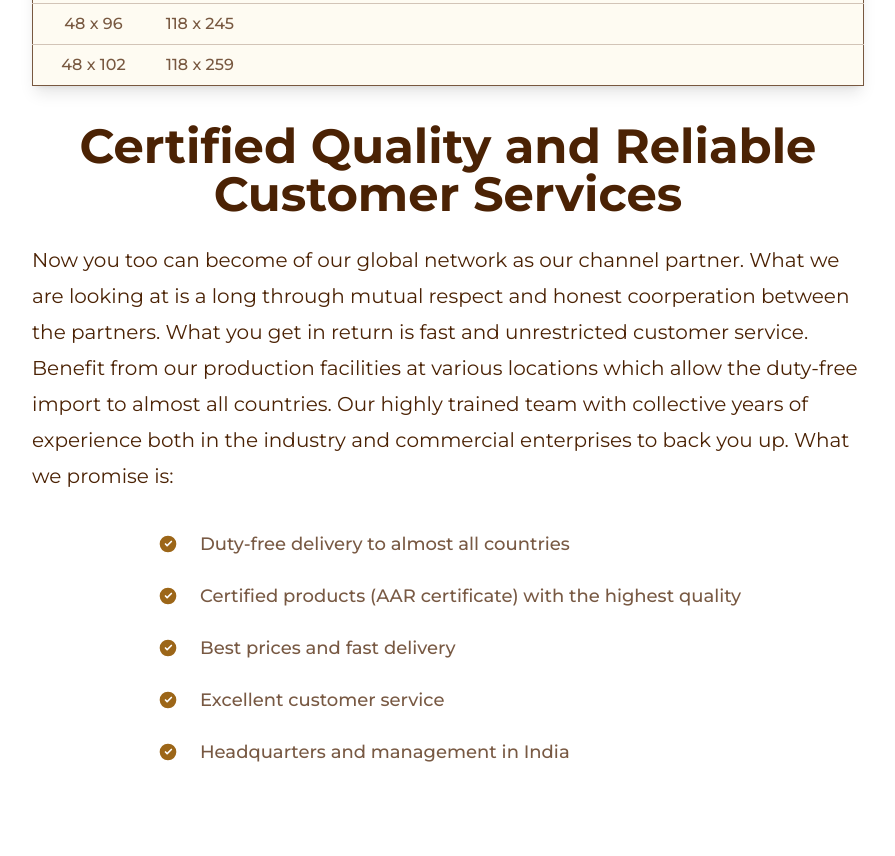
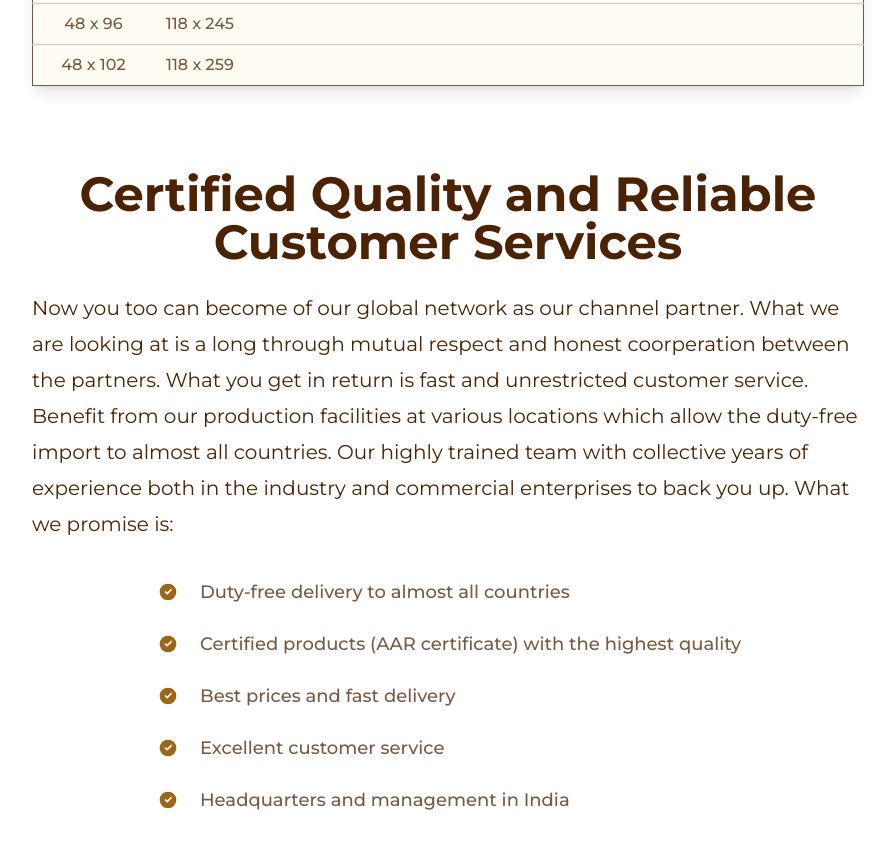
Before and after one commit to dilbackermm/upc-website, a Next.js app: page /dunnagebag in a window 1280 px wide. Shown: the part 7660-8516 px from the top of the page, without its empty margins (192-1087 px from the left). Built offline with nearby package versions, Linux system fonts and the light colour scheme.

Commit message:
small change

```diff
--- a/src/components/DunnageService.js
+++ b/src/components/DunnageService.js
@@ -30,7 +30,7 @@ const DunnageService = ({ className = "" }) => {
         <main className={` flex pt-3 bg-primarylight text-dark w-full min-h-screen
     pb-0 mb-0 ${className} `} id='contactus ' >
             <Layout className='!pt-0 !pb-0 bg-transparent  mx-32 xl:mx-12 lg:mx-6 '>
-                <h1 className='text-center text-5xl lg:text-4xl font-bold xs:text-3xl'>Certified Quality and Reliable Customer Services</h1>
+                <h1 className='pt-12 lg:pt-6 text-center text-5xl lg:text-4xl font-bold xs:text-3xl'>Certified Quality and Reliable Customer Services</h1>
                 <div className="">
                     <div className="w-full  text-primaryDark">
                         <p className='py-6  text-dark text-xl lg:text-lg xs:text-base leading-9 text-left'>Now you too can become of our global network as our channel
```
